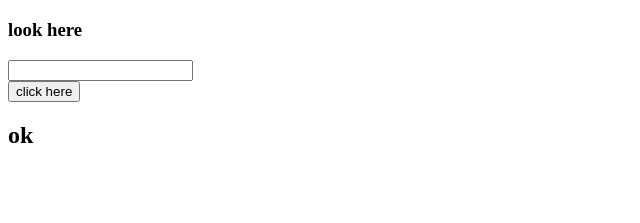
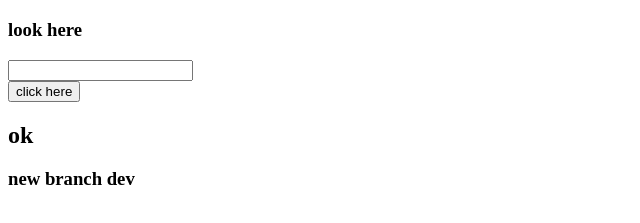
Before and after one commit to PAVEL990/my-first-website, a plain HTML site: page index.html in a window 1280 px wide. Shown: the part 61-284 px from the top of the page, without its empty margins (0-640 px from the left). Drawn offline with Linux system fonts and the light colour scheme.

Commit message:
new branch

```diff
--- a/index.html
+++ b/index.html
@@ -13,5 +13,6 @@
     <br>
     <button>click here</button>
     <h2>ok</h2>
+    <h3>new branch dev</h3>
 </body>
 </html>
```
